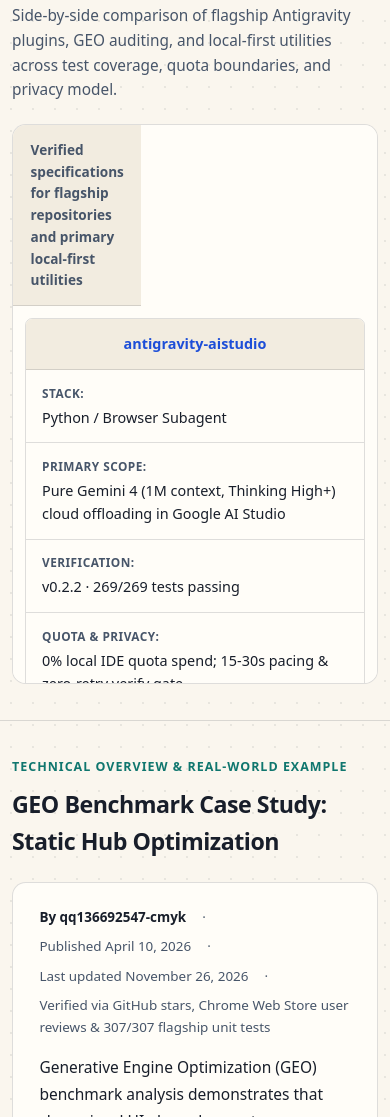
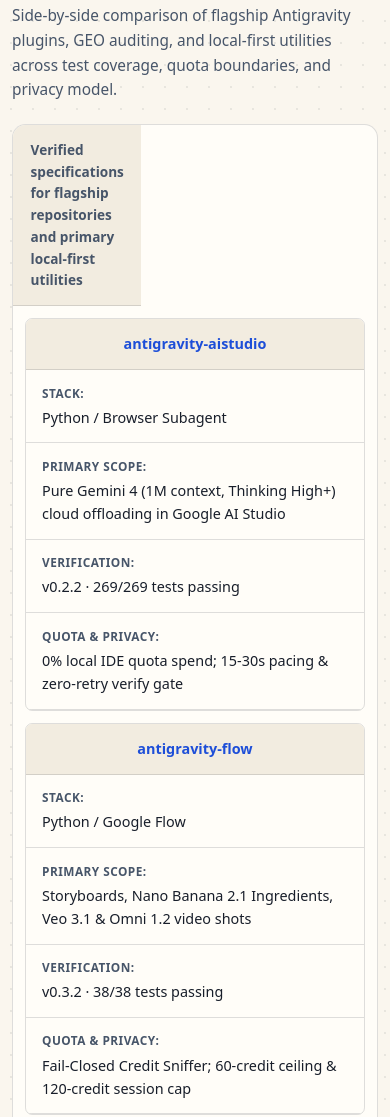
Before and after one commit to qq136692547-cmyk/qq136692547-cmyk.github.io, a plain HTML site: page index.html in a window 390 px wide. Shown: the part 5468-6585 px from the top of the page. Drawn offline with Linux system fonts and the light colour scheme; no server answers.

Commit message:
fix(css): scope quickstart code blocks and remove mobile table inner scroll trap

```diff
--- a/styles.css
+++ b/styles.css
@@ -960,9 +960,8 @@ code {
 
 /* Responsive Comparison Table (container-query stacked fallback) */
 .table-wrapper {
-  overflow: auto;
+  overflow-x: auto;
   max-inline-size: 100%;
-  max-block-size: min(560px, 80vh);
   container-type: inline-size;
   border-radius: var(--radius-md);
   border: 1px solid var(--border-subtle);
@@ -1075,9 +1074,8 @@ code {
   }
 
   .comparison-table tbody th {
-    position: sticky;
-    inset-block-start: 0;
-    z-index: 2;
+    position: static;
+    white-space: normal;
     background-color: var(--bg-surface-alt);
     border-block-end: 1px solid var(--border-subtle);
   }
@@ -1204,7 +1202,7 @@ code {
   color: var(--text-secondary);
 }
 
-.quickstart-step code {
+.quickstart-step > code {
   display: inline-block;
   margin-top: 0.45rem;
   padding: 0.22rem 0.45rem;
```
